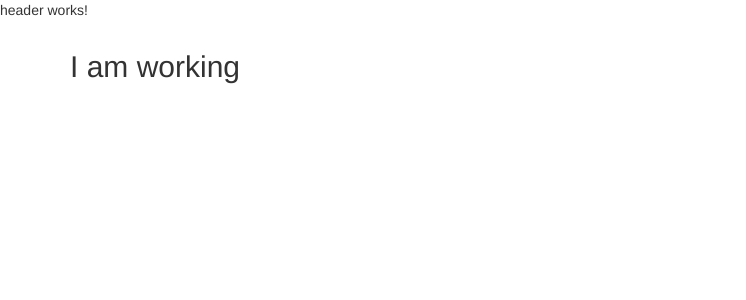
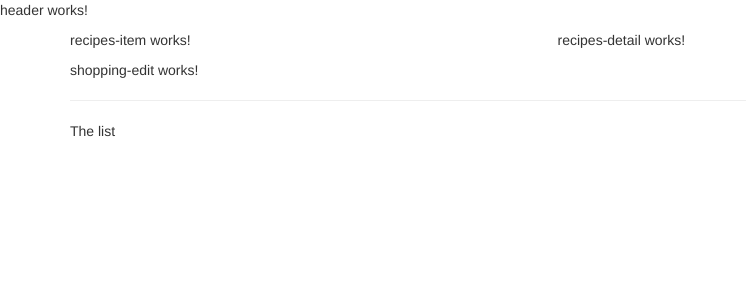
Before and after one commit to amir-parvaresh/AngularProject, an Angular app: page / in a window 1280 px wide. Shown: the top 300 px of the page, without its empty margins (0-746 px from the left). Built offline with nearby package versions, Linux system fonts and the light colour scheme.

Commit message:
Using the components

```diff
--- a/src/app/app.component.html
+++ b/src/app/app.component.html
@@ -2,7 +2,8 @@
 <div class="container">
   <div class="row">
     <div class="col-md-12">
-      <h2>I am working</h2>
+      <app-recipes></app-recipes>
+      <app-shopping-list></app-shopping-list>
     </div>
   </div>
 </div>
--- a/src/app/recipes/recipes-list/recipes-list.component.html
+++ b/src/app/recipes/recipes-list/recipes-list.component.html
@@ -1 +1 @@
-<p>recipes-list works!</p>
+<app-recipes-item></app-recipes-item>
--- a/src/app/recipes/recipes.component.html
+++ b/src/app/recipes/recipes.component.html
@@ -1 +1,8 @@
-<p>recipes works!</p>
+<div class="row">
+  <div class="col-md-5">
+    <app-recipes-list></app-recipes-list>
+  </div>
+  <div class="col-md-7">
+    <app-recipes-detail></app-recipes-detail>
+  </div>
+</div>
--- a/src/app/shopping-list/shopping-list.component.html
+++ b/src/app/shopping-list/shopping-list.component.html
@@ -1 +1,7 @@
-<p>shopping-list works!</p>
+<div class="row">
+  <div class="col-xs-10">
+    <app-shopping-edit></app-shopping-edit>
+    <hr>
+    <p>The list</p>
+  </div>
+</div>
```
Also changed, not shown: 1 other file (tests, documents, lock files or other folders).
